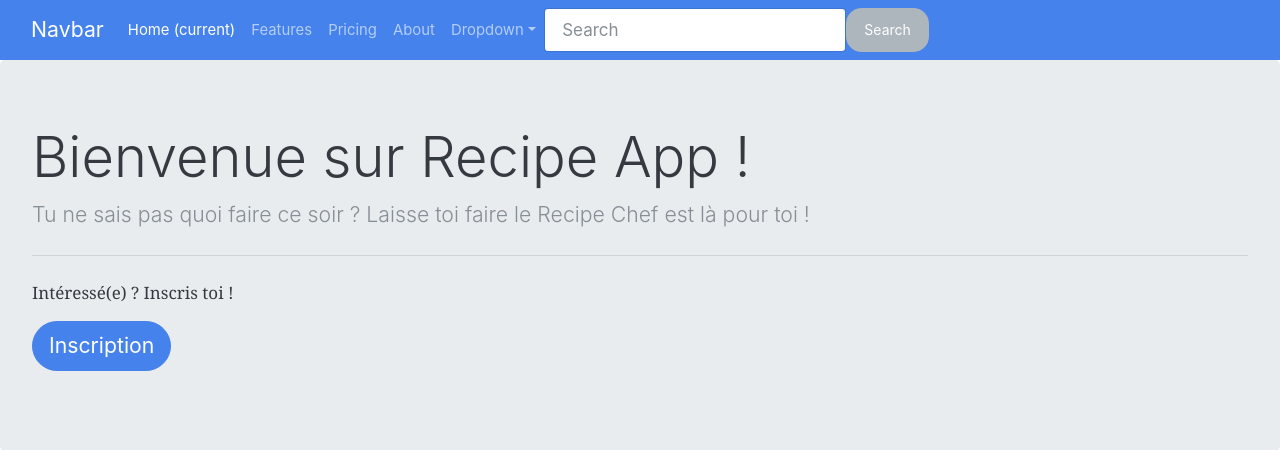
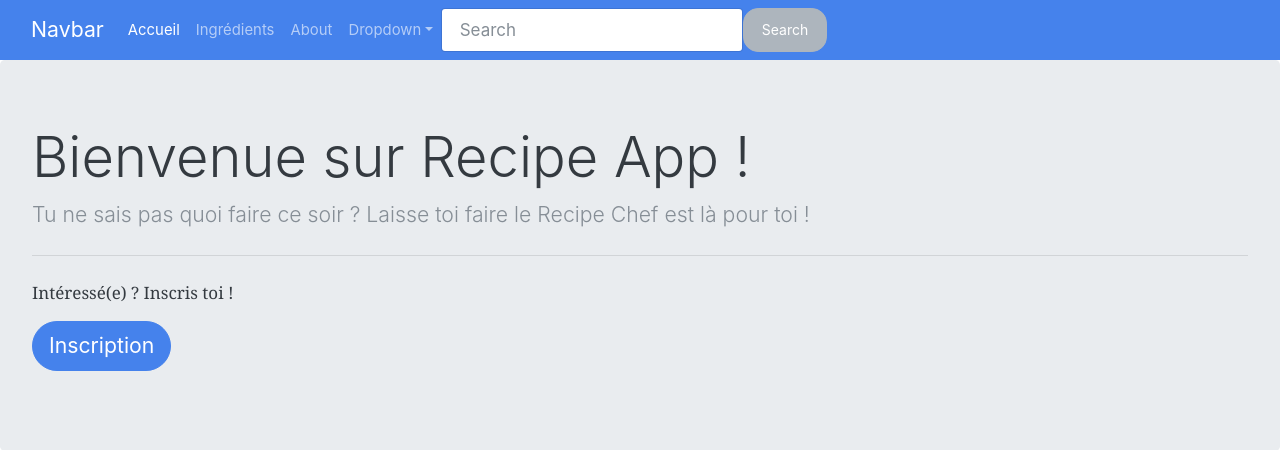
Before and after one commit to ImMappy/recipe_app, a Symfony app: template templates/home.html.twig in a window 1280 px wide. Shown: the top 450 px of the page. Run offline with Twig, Linux system fonts and the light colour scheme; the template is opened without the code that fills it, so the values that code supplies are empty; some libraries are stand-ins or nearby versions.

Commit message:
✏️header navbar updated

```diff
--- a/templates/partials/_header.html.twig
+++ b/templates/partials/_header.html.twig
@@ -7,15 +7,11 @@
         <div class="navbar-collapse collapse" id="navbarColor01" style="">
             <ul class="navbar-nav me-auto">
                 <li class="nav-item">
-                    <a class="nav-link active" href="#">Home
-                        <span class="visually-hidden">(current)</span>
+                    <a class="nav-link active" href="{{ path('ingredient.index') }}">Accueil
                     </a>
                 </li>
                 <li class="nav-item">
-                    <a class="nav-link" href="#">Features</a>
-                </li>
-                <li class="nav-item">
-                    <a class="nav-link" href="#">Pricing</a>
+                    <a class="nav-link" href="{{ path('ingredient.index') }}">Ingrédients</a>
                 </li>
                 <li class="nav-item">
                     <a class="nav-link" href="#">About</a>
```
